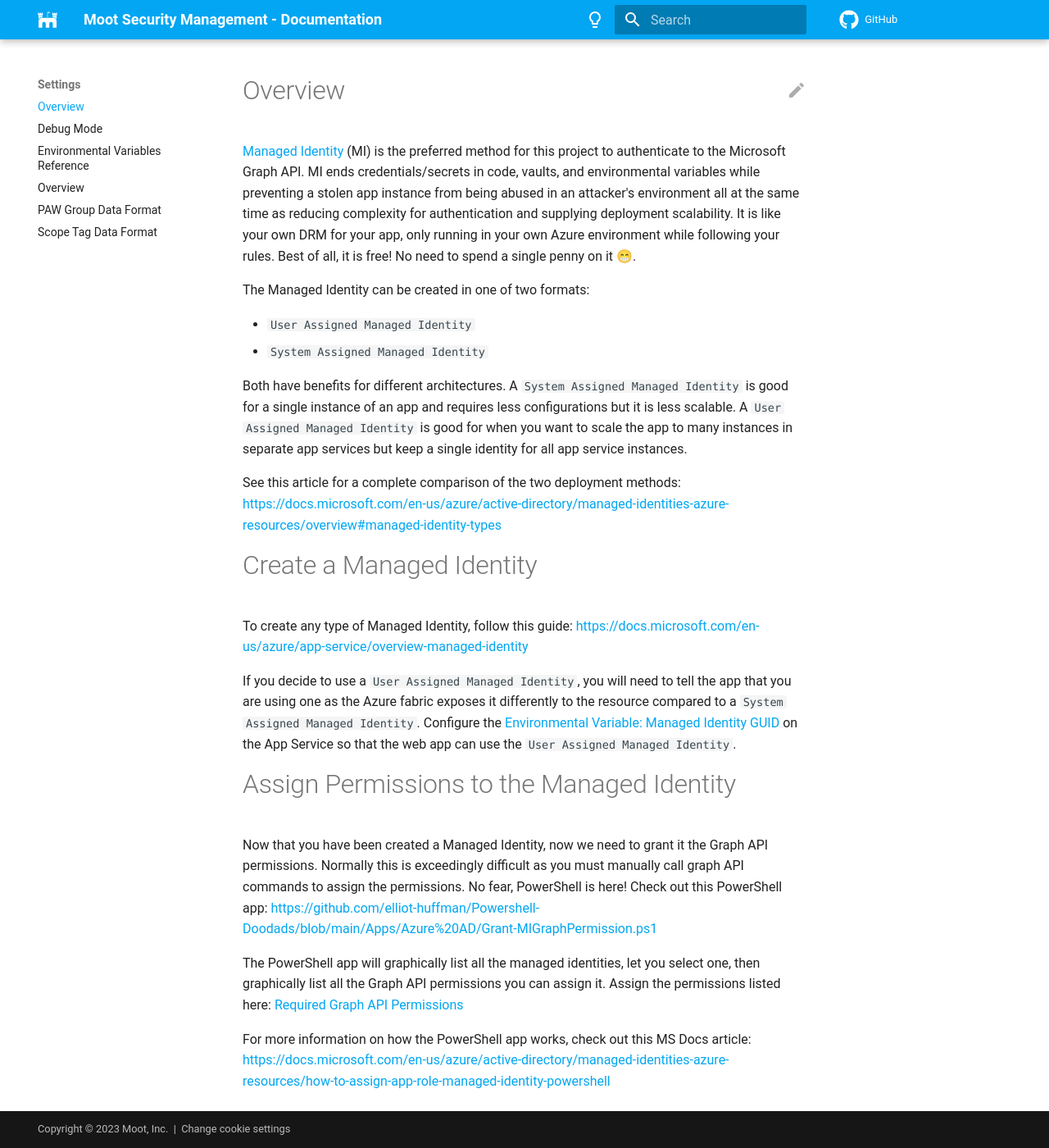
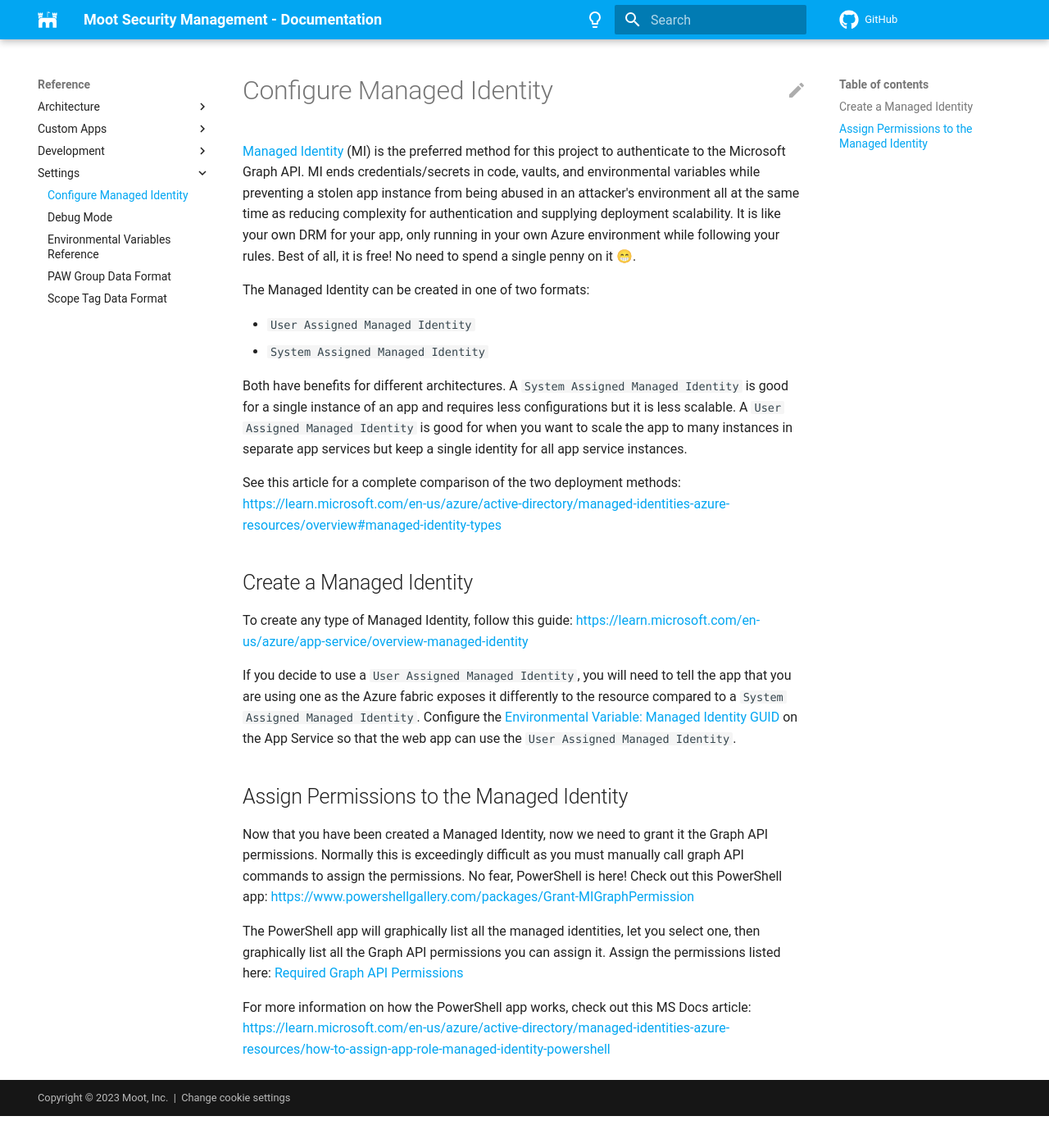
Before and after one commit to Software-Hardware-Integration-Lab/Documentation, an MkDocs documentation site: the page built from docs/Reference/Settings/Configure-Managed-Identity.md, in a window 1280 px wide and 1400 px high, scrolled down 56 px. Shown: the whole window at 82% size. Built offline with MkDocs 1.6.1 and Material for MkDocs 9.7.7, drawn with Linux system fonts in a browser that asks for light colours; comment, search, counter and statistics services are not loaded; after the commit the page ends 1417 px from its top, so only the background shows below that.

Commit message:
Move Settings into References
Move the settings page into references since they are really server references.
Removed the identity references since they are just a place holder.

```diff
--- a/docs/Settings/Configure-Managed-Identity.md
+++ b/docs/Reference/Settings/Configure-Managed-Identity.md
@@ -1,6 +1,6 @@
-# Overview
+# Configure Managed Identity
 
-[Managed Identity](https://docs.microsoft.com/en-us/azure/active-directory/managed-identities-azure-resources/overview) (MI) is the preferred method for this project to authenticate to the Microsoft Graph API.
+[Managed Identity](https://learn.microsoft.com/en-us/azure/active-directory/managed-identities-azure-resources/overview) (MI) is the preferred method for this project to authenticate to the Microsoft Graph API.
 MI ends credentials/secrets in code, vaults, and environmental variables while preventing a stolen app instance from being abused in an attacker's environment all at the same time as reducing complexity for authentication and supplying deployment scalability.
 It is like your own DRM for your app, only running in your own Azure environment while following your rules.
 Best of all, it is free! No need to spend a single penny on it 😁.
@@ -15,26 +15,26 @@ A `System Assigned Managed Identity` is good for a single instance of an app and
 A `User Assigned Managed Identity` is good for when you want to scale the app to many instances in separate app services but keep a single identity for all app service instances.
 
 See this article for a complete comparison of the two deployment methods:
-<https://docs.microsoft.com/en-us/azure/active-directory/managed-identities-azure-resources/overview#managed-identity-types>
+<https://learn.microsoft.com/en-us/azure/active-directory/managed-identities-azure-resources/overview#managed-identity-types>
 
-# Create a Managed Identity
+## Create a Managed Identity
 
 To create any type of Managed Identity, follow this guide:
-<https://docs.microsoft.com/en-us/azure/app-service/overview-managed-identity>
+<https://learn.microsoft.com/en-us/azure/app-service/overview-managed-identity>
 
 If you decide to use a `User Assigned Managed Identity`, you will need to tell the app that you are using one as the Azure fabric exposes it differently to the resource compared to a `System Assigned Managed Identity`.
 Configure the [Environmental Variable: Managed Identity GUID](./Environmental-Variables-Reference#psm_managed_id_guid) on the App Service so that the web app can use the `User Assigned Managed Identity`.
 
-# Assign Permissions to the Managed Identity
+## Assign Permissions to the Managed Identity
 
 Now that you have been created a Managed Identity, now we need to grant it the Graph API permissions.
 Normally this is exceedingly difficult as you must manually call graph API commands to assign the permissions.
 No fear, PowerShell is here! Check out this PowerShell app:
-<https://github.com/elliot-huffman/Powershell-Doodads/blob/main/Apps/Azure%20AD/Grant-MIGraphPermission.ps1>
+<https://www.powershellgallery.com/packages/Grant-MIGraphPermission>
 
 The PowerShell app will graphically list all the managed identities, let you select one, then graphically list all the Graph API permissions you can assign it.
 Assign the permissions listed here:
-[Required Graph API Permissions](../Getting-Started/Deployment/Required-Graph-API-Permissions.md)
+[Required Graph API Permissions](/Getting-Started/Deployment/Required-Graph-API-Permissions.md)
 
 For more information on how the PowerShell app works, check out this MS Docs article:
-<https://docs.microsoft.com/en-us/azure/active-directory/managed-identities-azure-resources/how-to-assign-app-role-managed-identity-powershell>
+<https://learn.microsoft.com/en-us/azure/active-directory/managed-identities-azure-resources/how-to-assign-app-role-managed-identity-powershell>
```
Also changed, not shown: docs/Reference/Settings/Debug-Mode.md (added, +5 -0 lines), docs/Settings/Debug-Mode.md (deleted, +0 -21 lines), docs/Settings/Identity-Reference.md (deleted, +0 -26 lines), docs/Reference/Settings/Environmental-Variables-Reference.md (renamed from docs/Settings/Environmental-Variables-Reference.md), docs/Reference/Settings/PAW-Group-Data-Format.md (renamed from docs/Settings/PAW-Group-Data-Format.md), docs/Reference/Settings/Scope-Tag-Data-Format.md (renamed from docs/Settings/Scope-Tag-Data-Format.md).
